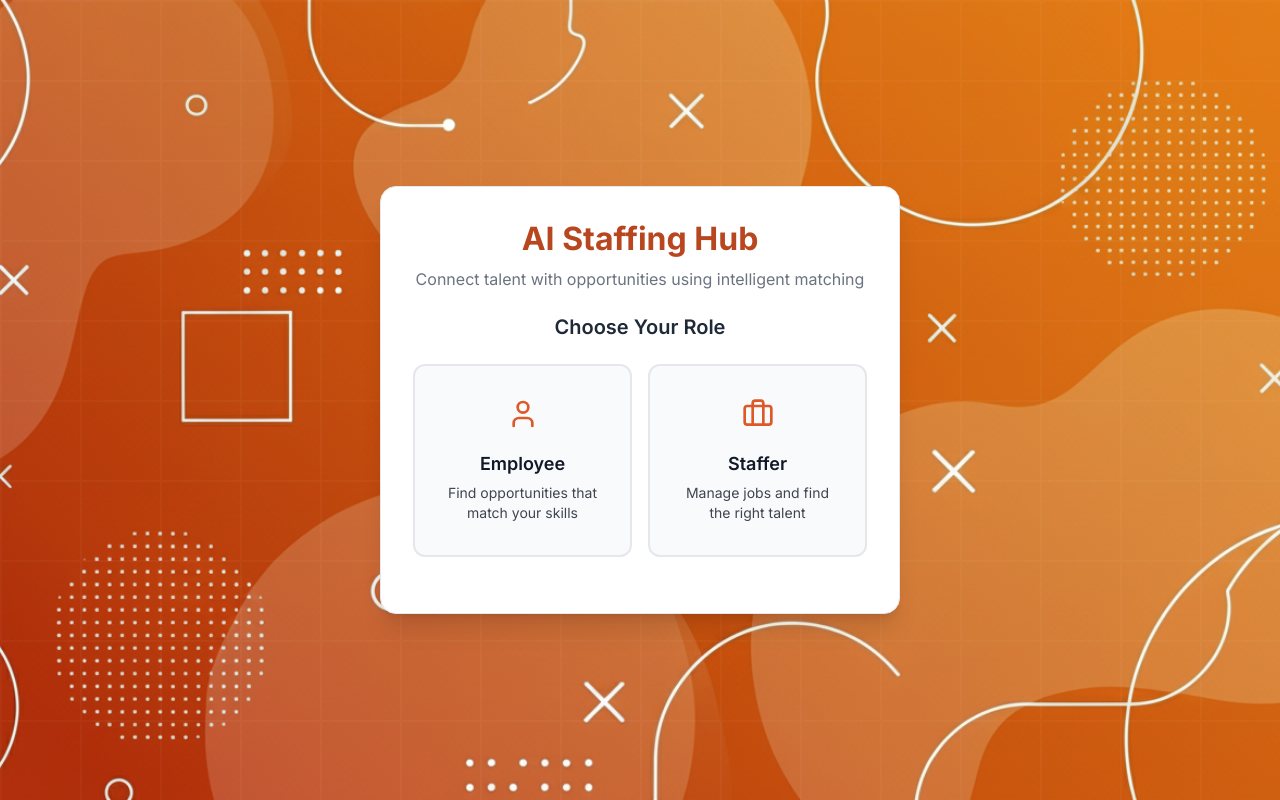
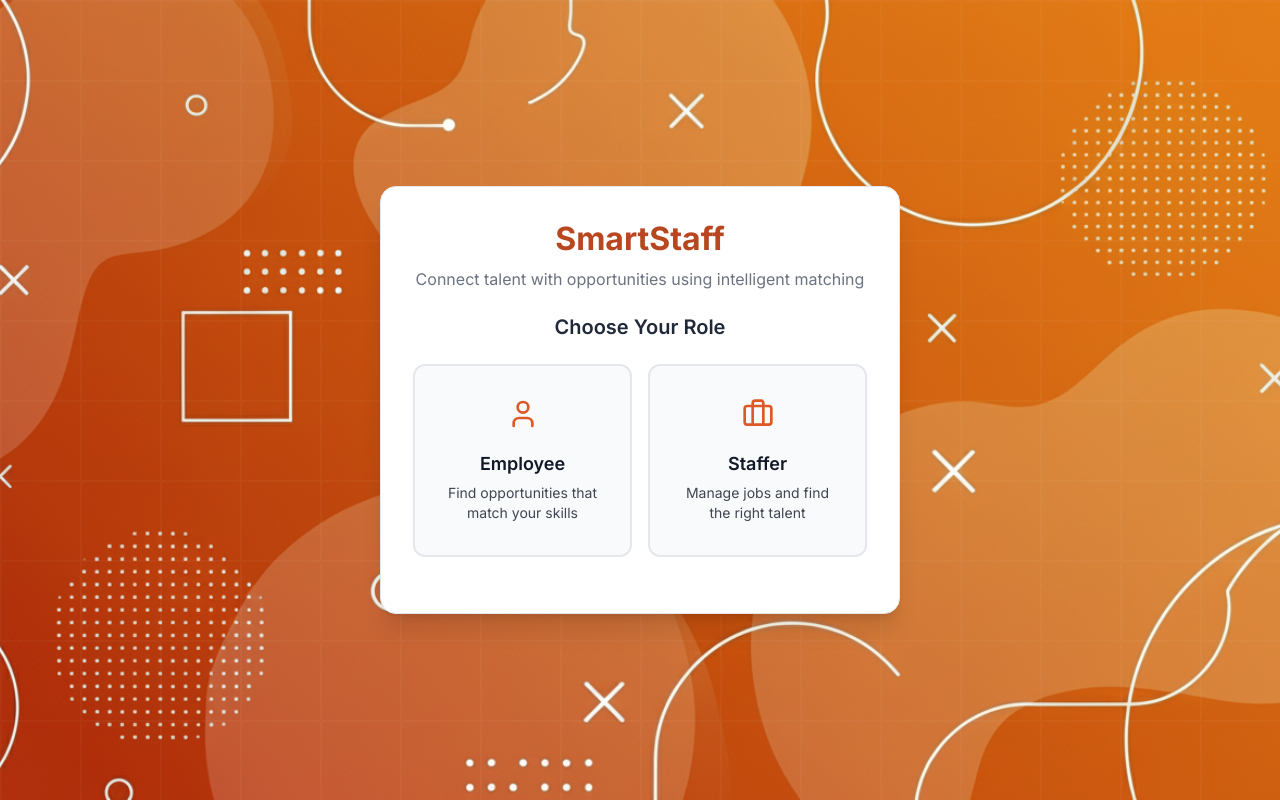
Before and after one commit to godcandidate/staffing-hub-ui, a React (Vite) app: page / in a window 1280 px wide. Built offline with nearby package versions, Linux system fonts and the light colour scheme.

Commit message:
chore(ui): change login page title to smartstaff

```diff
--- a/src/pages/Login.jsx
+++ b/src/pages/Login.jsx
@@ -64,7 +64,7 @@ const Login = ({ setUserType, setIsAuthenticated }) => {
     <div className="login-page">
       <div className="login-container">
         <div className="login-header">
-          <h1>AI Staffing Hub</h1>
+          <h1>SmartStaff</h1>
           <p>Connect talent with opportunities using intelligent matching</p>
         </div>
 
```
